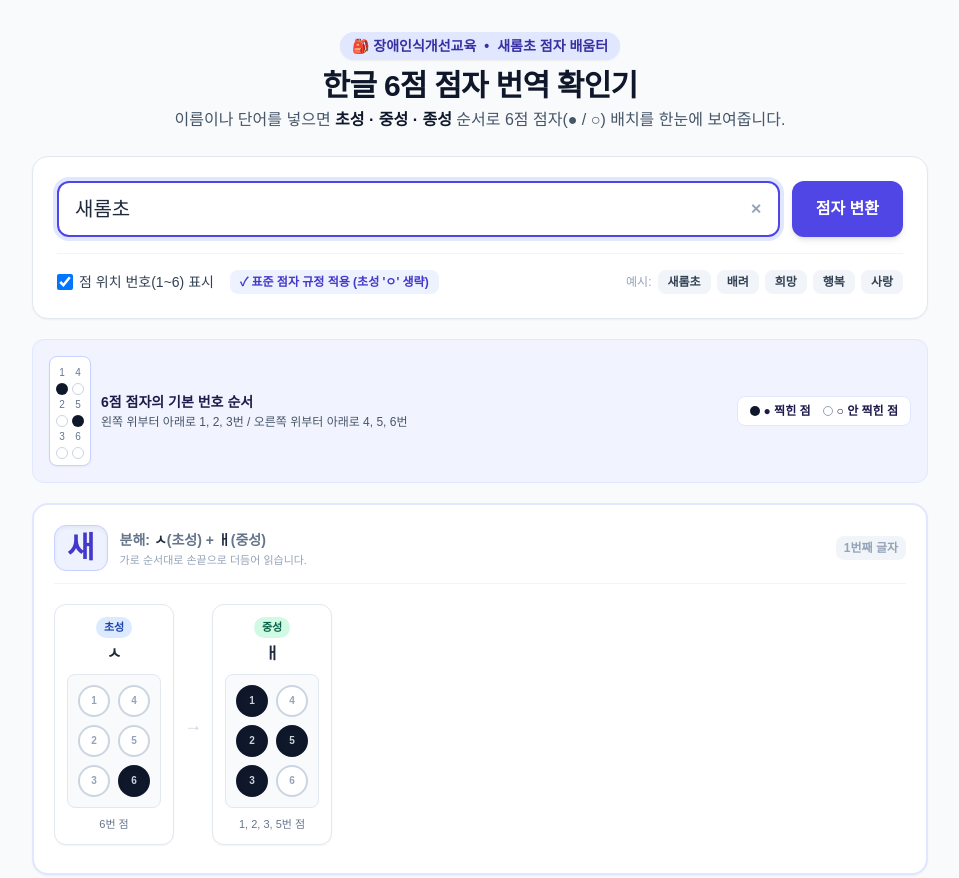
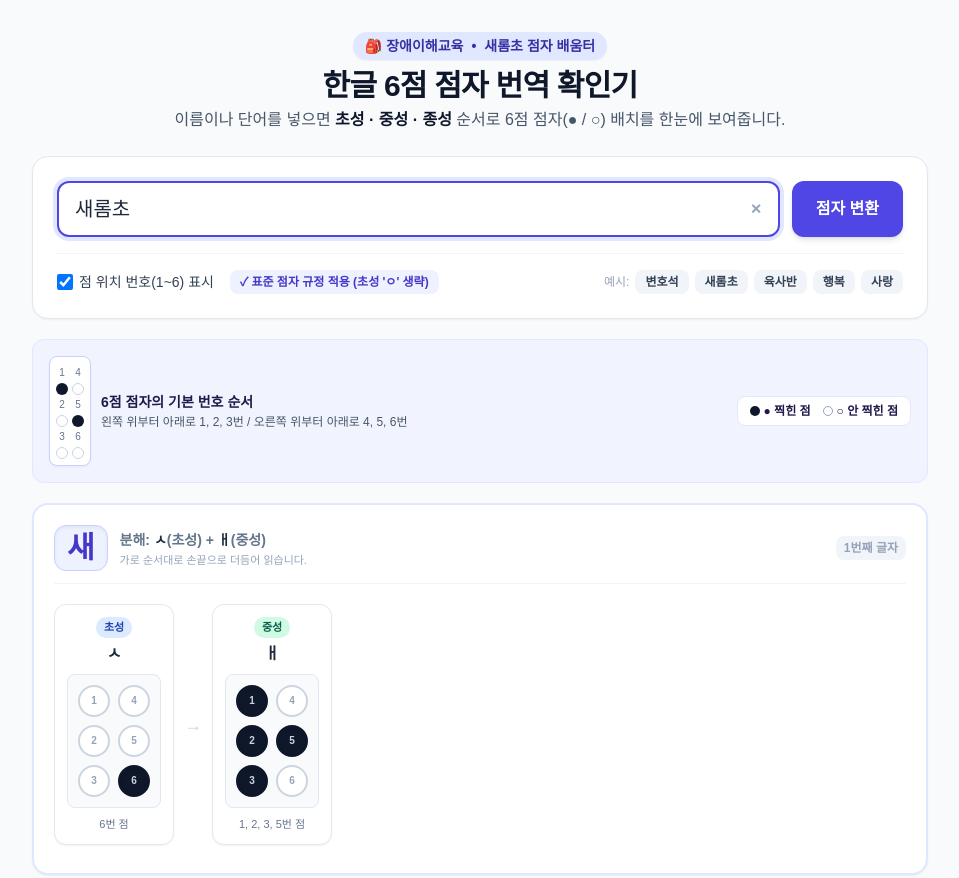
Before and after one commit to WillBHS/braillestudy26, a plain HTML site: page index.html in a window 1280 px wide. Shown: the top 878 px of the page, without its empty margins (160-1119 px from the left). Drawn offline with nearby package versions, Linux system fonts and the light colour scheme; a web font is replaced by a local one.

Commit message:
Update index.html

```diff
--- a/index.html
+++ b/index.html
@@ -30,7 +30,7 @@
   <!-- 상단 헤더 영역 -->
   <header class="w-full max-w-4xl text-center mb-6">
     <div class="inline-flex items-center gap-2 bg-indigo-100 text-indigo-800 px-3 py-1 rounded-full text-sm font-semibold mb-2 shadow-sm">
-      <span>🎒 장애인식개선교육</span>
+      <span>🎒 장애이해교육</span>
       <span>•</span>
       <span>새롬초 점자 배움터</span>
     </div>
@@ -86,9 +86,9 @@
         <!-- 자주 쓰는 예시 단어 칩 -->
         <div class="flex items-center gap-1.5 flex-wrap">
           <span class="text-slate-400 text-xs">예시:</span>
+          <button class="sample-chip px-2.5 py-1 bg-slate-100 hover:bg-slate-200 rounded-lg text-slate-700 text-xs font-semibold transition-colors" data-word="변호석">변호석</button>
           <button class="sample-chip px-2.5 py-1 bg-slate-100 hover:bg-slate-200 rounded-lg text-slate-700 text-xs font-semibold transition-colors" data-word="새롬초">새롬초</button>
-          <button class="sample-chip px-2.5 py-1 bg-slate-100 hover:bg-slate-200 rounded-lg text-slate-700 text-xs font-semibold transition-colors" data-word="배려">배려</button>
-          <button class="sample-chip px-2.5 py-1 bg-slate-100 hover:bg-slate-200 rounded-lg text-slate-700 text-xs font-semibold transition-colors" data-word="희망">희망</button>
+          <button class="sample-chip px-2.5 py-1 bg-slate-100 hover:bg-slate-200 rounded-lg text-slate-700 text-xs font-semibold transition-colors" data-word="육사반">육사반</button>
           <button class="sample-chip px-2.5 py-1 bg-slate-100 hover:bg-slate-200 rounded-lg text-slate-700 text-xs font-semibold transition-colors" data-word="행복">행복</button>
           <button class="sample-chip px-2.5 py-1 bg-slate-100 hover:bg-slate-200 rounded-lg text-slate-700 text-xs font-semibold transition-colors" data-word="사랑">사랑</button>
         </div>
@@ -171,7 +171,7 @@
       'ㅕ': [1, 5, 6],
       'ㅗ': [1, 3, 6],
       'ㅛ': [3, 4, 6],
-      'ㅜ': [1, 2, 4],
+      'ㅜ': [1, 3, 4],
       'ㅠ': [1, 4, 6],
       'ㅡ': [2, 4, 6],
       'ㅣ': [1, 3, 5],
@@ -184,7 +184,7 @@
       'ㅚ': [1, 3, 4, 5, 6],
       'ㅝ': [1, 2, 3, 4],
       'ㅞ': [[1, 2, 3, 4], [1, 2, 3, 5]], // ㅝ + ㅐ
-      'ㅟ': [[1, 2, 4], [1, 2, 3, 5]],     // ㅜ + ㅐ
+      'ㅟ': [[1, 3, 4], [1, 2, 3, 5]],     // ㅜ + ㅐ
       'ㅢ': [2, 4, 5, 6]
     };
 
```
